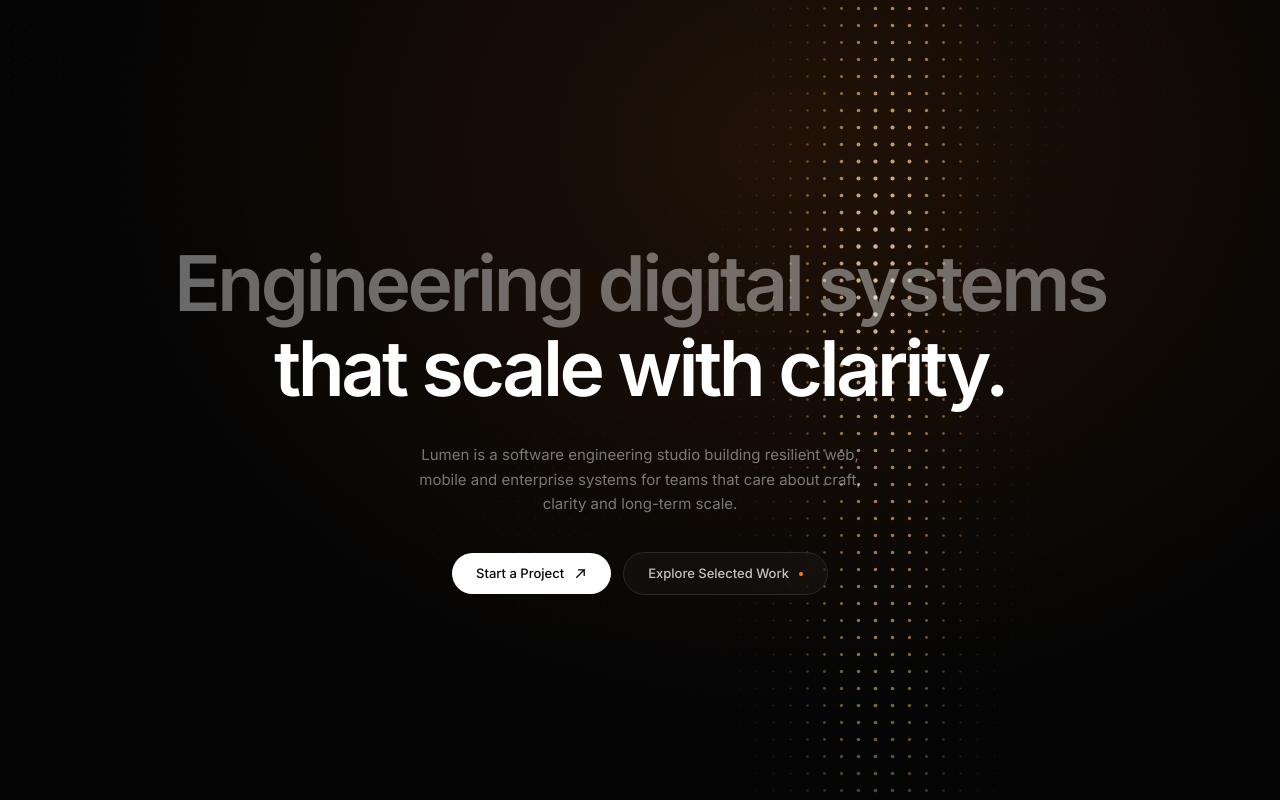
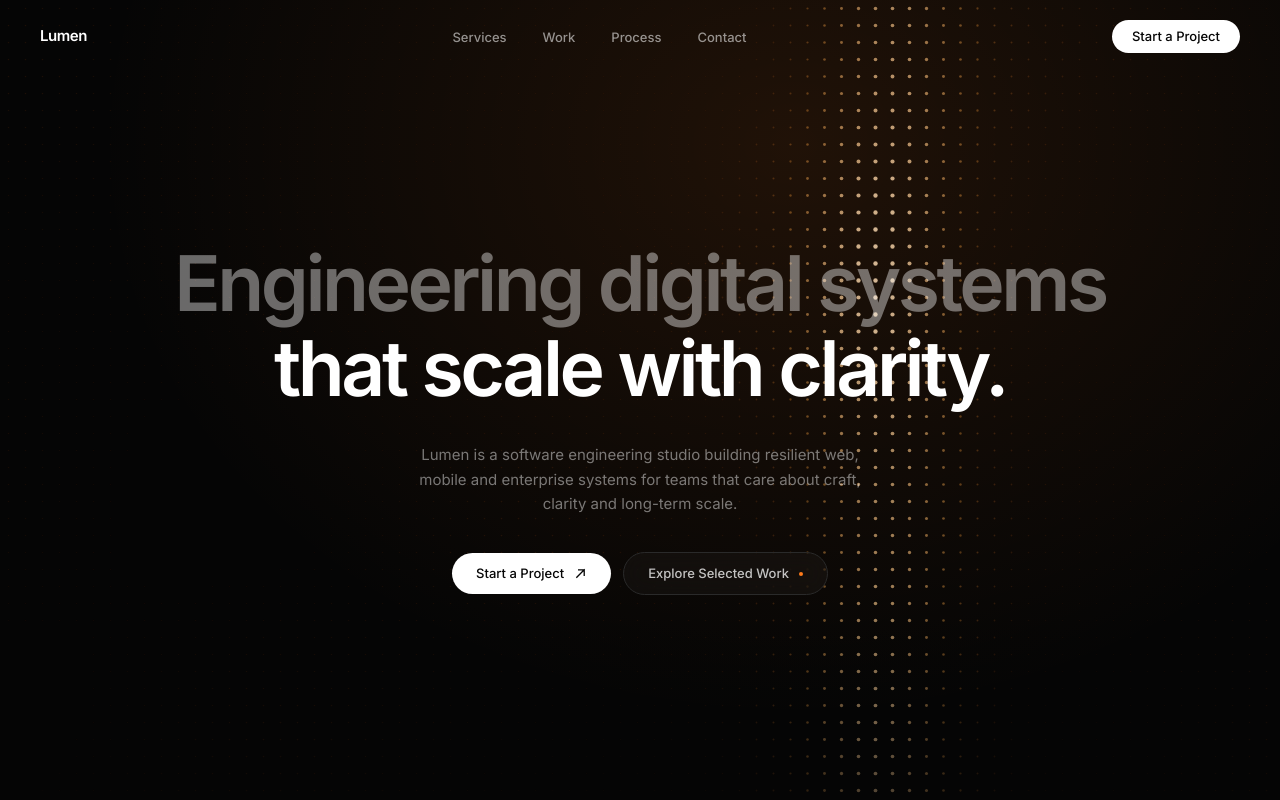
Before and after one commit to Fizora/lextel, a Next.js app: page / in a window 1280 px wide. Shown: the top 800 px of the page. Built offline with nearby package versions, Linux system fonts and the light colour scheme; a web font is replaced by a local one.

Commit message:
feat: add navbar

```diff
--- a/app/layout.tsx
+++ b/app/layout.tsx
@@ -1,6 +1,7 @@
 import type { Metadata } from "next";
 import { Bruno_Ace_SC, Inter } from "next/font/google";
 import "./globals.css";
+import Navbar from "@/components/navbar";
 
 const geistSans = Inter({
   variable: "--font-sans",
@@ -31,6 +32,7 @@ export default function RootLayout({
       suppressHydrationWarning
     >
       <body>
+        <Navbar />
         <main>{children}</main>
       </body>
     </html>
--- a/components/navbar.tsx
+++ b/components/navbar.tsx
@@ -51,7 +51,6 @@ export default function Navbar() {
         aria-label="Main"
         className="mx-auto flex h-16 w-full max-w-330 items-center justify-between px-6 md:h-18 md:px-10"
       >
-        {/* Logo */}
         <Link
           href="/"
           className="group inline-flex items-center gap-2 rounded-full text-[15px] font-semibold tracking-[-0.03em] text-white outline-none focus-visible:ring-2 focus-visible:ring-white/60 focus-visible:ring-offset-4 focus-visible:ring-offset-[#050505]"
@@ -59,7 +58,6 @@ export default function Navbar() {
           Lumen
         </Link>
 
-        {/* Desktop links */}
         <ul className="hidden items-center gap-1 md:flex">
           {LINKS.map((link) => (
             <li key={link.href}>
@@ -73,7 +71,6 @@ export default function Navbar() {
           ))}
         </ul>
 
-        {/* Desktop CTA */}
         <Link
           href="#contact"
           className="hidden items-center gap-2.5 rounded-full bg-white px-5 py-2.5 text-[13px] font-medium leading-none text-[#050505] outline-none transition-colors duration-300 hover:bg-[#EDEDED] focus-visible:ring-2 focus-visible:ring-white/60 focus-visible:ring-offset-2 focus-visible:ring-offset-[#050505] md:inline-flex"
@@ -81,7 +78,6 @@ export default function Navbar() {
           Start a Project
         </Link>
 
-        {/* Mobile toggle */}
         <button
           type="button"
           aria-expanded={open}
@@ -103,7 +99,6 @@ export default function Navbar() {
         </button>
       </nav>
 
-      {/* Mobile menu */}
       <AnimatePresence>
         {open && (
           <motion.div
```
